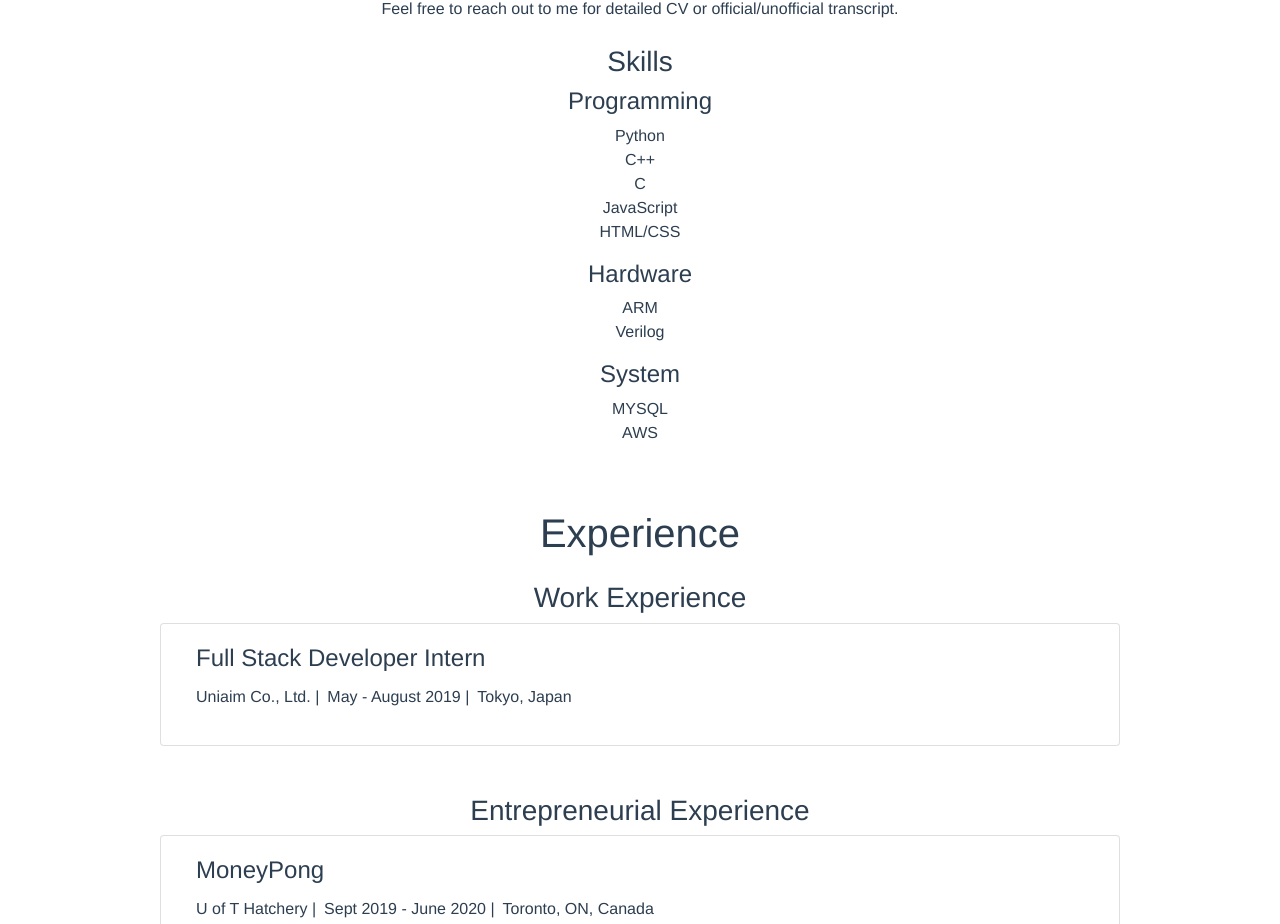
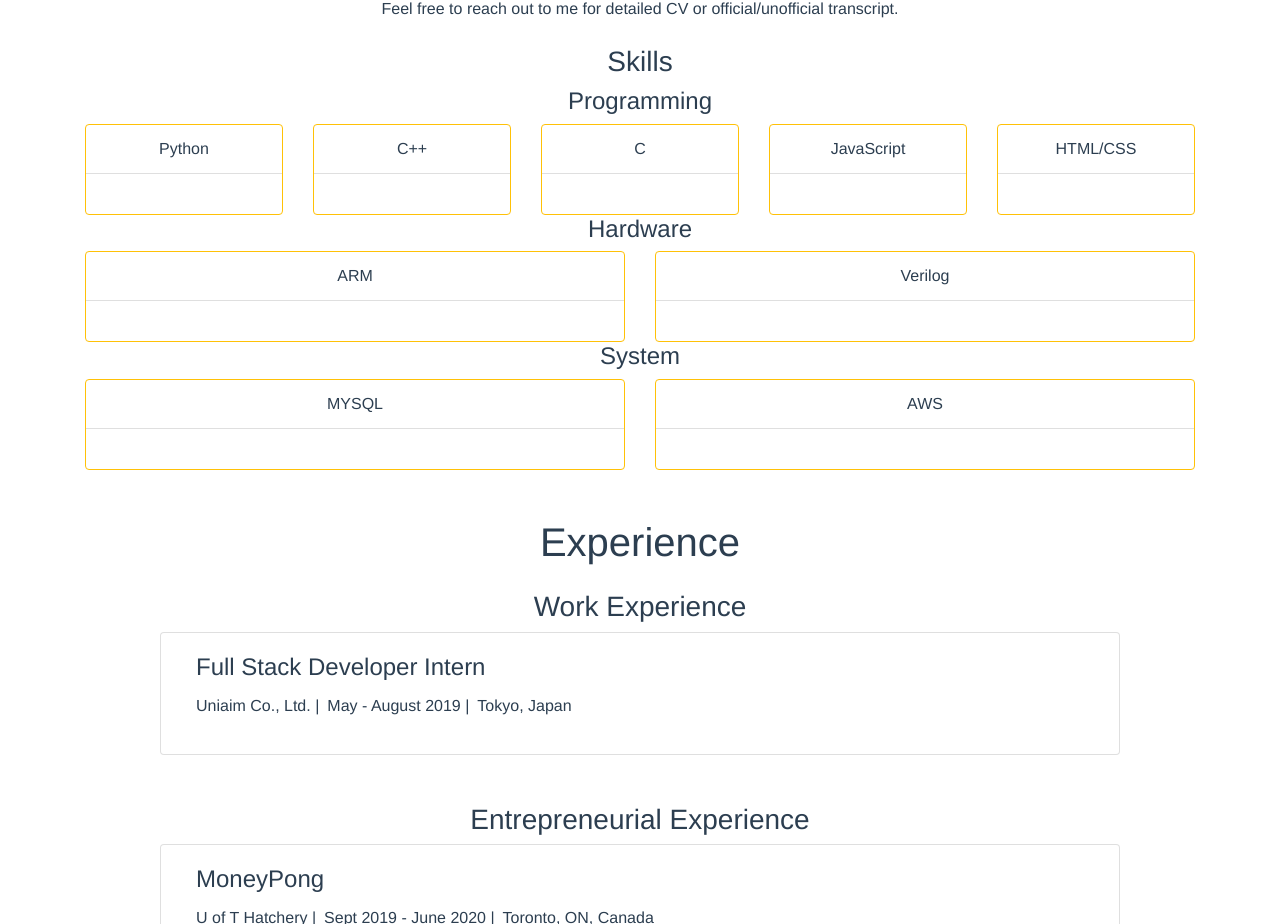
Before and after one commit to nancytaen/portfolio, a Vue app: page / in a window 1280 px wide. Shown: the part 1198-2122 px from the top of the page. Built offline with nearby package versions, Linux system fonts and the light colour scheme.

Commit message:
skills card

```diff
--- a/src/components/About.vue
+++ b/src/components/About.vue
@@ -33,9 +33,16 @@
             <h3>Skills</h3>
             <div v-for="(skill, idx) in skills" :key="idx">
               <h4>{{skill.title}}</h4>
-              <ul class="list-unstyled">
-                <li v-for="skill in skill.skills" :key="skill"> {{skill.name}} </li>
-              </ul>
+              <div>
+                <b-card-group deck>
+                  <b-card v-for="(skill, idx) in skill.skills" :key="idx"
+                    border-variant="warning" :header="skill.name"
+                    header-bg-variant="transparent"
+                    align="center">
+                  </b-card>
+                </b-card-group>
+
+              </div>
             </div>
 
           </div>
```
